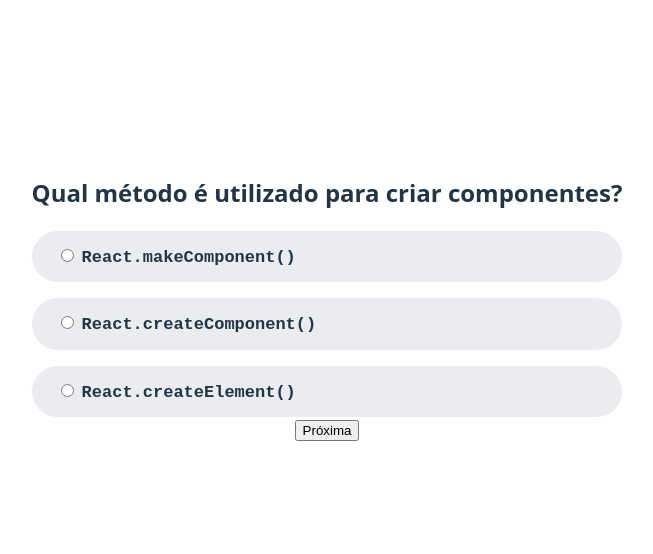
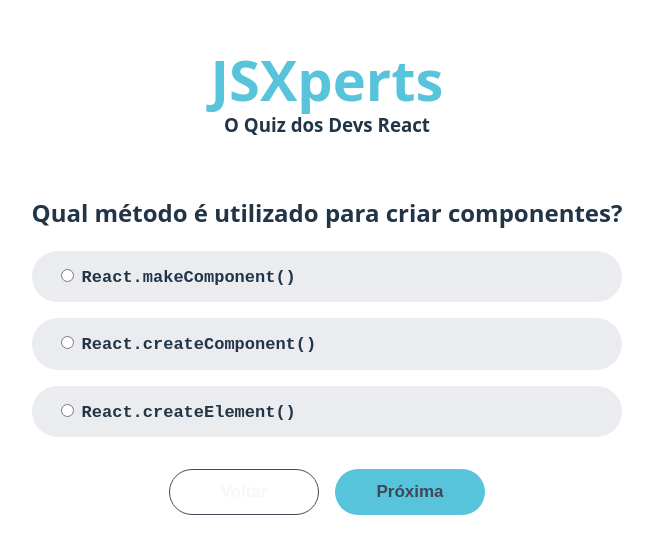
Before and after one commit to nikelyfedechen/jsxperts-quiz, a React (Vite) app: page / in a window 1280 px wide. Shown: the part 102-656 px from the top of the page, without its empty margins (313-966 px from the left). Built offline with nearby package versions, Linux system fonts and the light colour scheme.

Commit message:
feat(app): adiciona componentes Navigation e Header

```diff
--- a/src/App.tsx
+++ b/src/App.tsx
@@ -1,6 +1,8 @@
 import { useState } from 'react';
 import './App.css';
 import QuizItem from './components/QuizItem';
+import Navigation from './components/Navigation';
+import Header from './components/Header';
 
 const perguntas = [
   {
@@ -118,7 +120,13 @@ function App() {
     setRespostas({ ...respostas, [target.id]: target.value });
   };
 
-  const handleClick = () => {
+  const handleClickReturn = () => {
+    if (slide > 0 && slide < perguntas.length - 1) {
+      setSlide(slide - 1);
+    }
+  };
+
+  const handleClickNext = () => {
     if (slide < perguntas.length - 1) {
       setSlide(slide + 1);
     } else {
@@ -127,6 +135,9 @@ function App() {
     }
   };
   return (
+    <>
+      <Header />
+      <div className="container">
         <form onSubmit={(event) => event.preventDefault()}>
           {perguntas.map((pergunta, index) => (
             <QuizItem
@@ -140,9 +151,14 @@ function App() {
           {resultado ? (
             <p>{resultado}</p>
           ) : (
-        <button onClick={handleClick}>Próxima</button>
+            <Navigation
+              onClickNext={handleClickNext}
+              onClickReturn={handleClickReturn}
+            />
           )}
         </form>
+      </div>
+    </>
   );
 }
 
```
Lines whose indentation alone changed are shown as unchanged.
